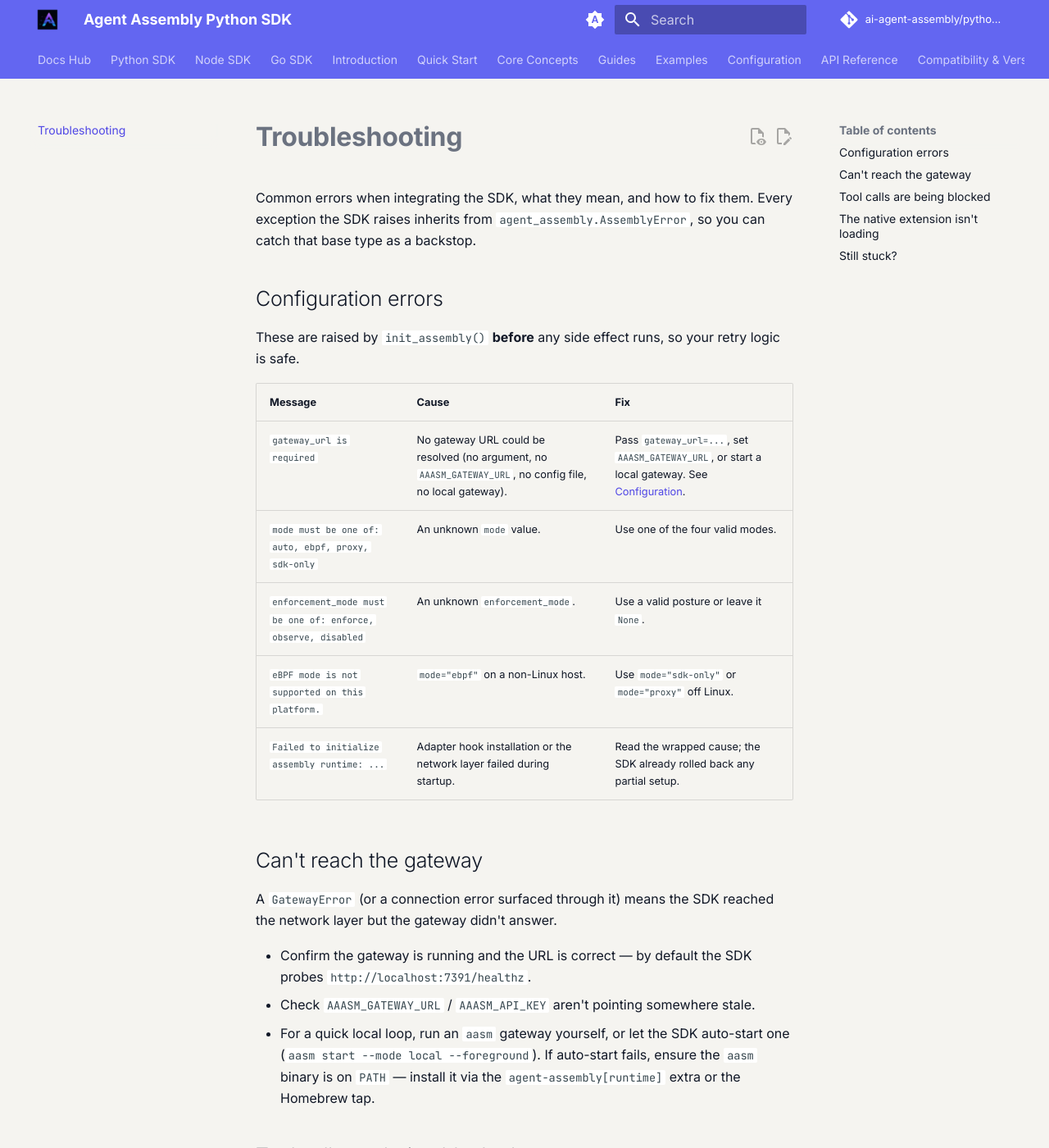
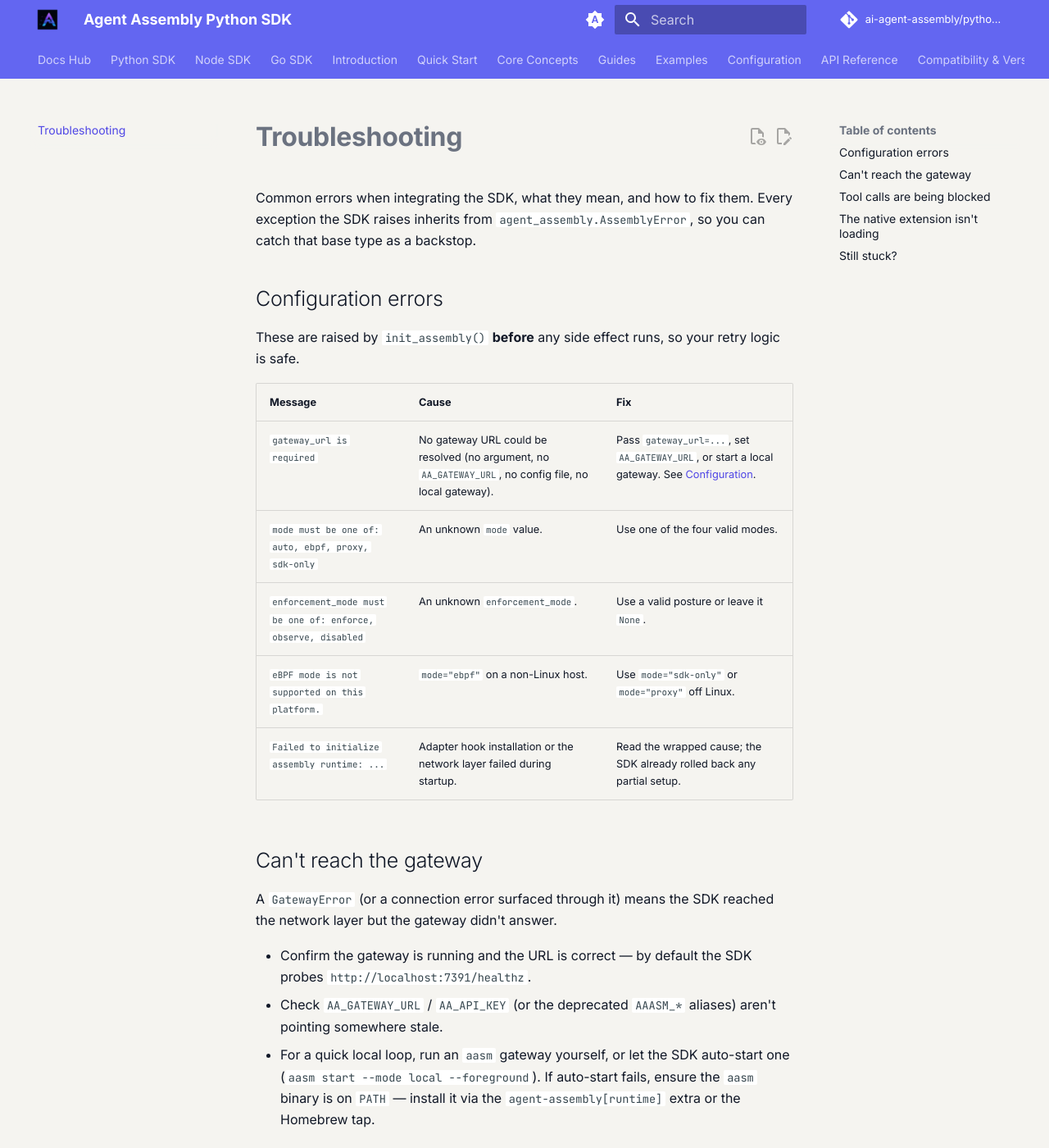
Before and after one commit to AI-agent-assembly/python-sdk, an MkDocs documentation site: the page built from docs/troubleshooting.md, in a window 1280 px wide and 1400 px high. Shown: the whole window at 82% size. Built offline with MkDocs 1.6.1 and Material for MkDocs 9.7.7, drawn with Linux system fonts in a browser that asks for light colours; a script that is not in the unit is left out; the version menu is left out.

Commit message:
📝 (docs): Use canonical AA_* env vars in troubleshooting
Co-Authored-By: Claude Opus 4.8 (1M context) <noreply@anthropic.com>

```diff
--- a/docs/troubleshooting.md
+++ b/docs/troubleshooting.md
@@ -11,7 +11,7 @@ safe.
 
 | Message | Cause | Fix |
 | --- | --- | --- |
-| `gateway_url is required` | No gateway URL could be resolved (no argument, no `AAASM_GATEWAY_URL`, no config file, no local gateway). | Pass `gateway_url=...`, set `AAASM_GATEWAY_URL`, or start a local gateway. See [Configuration](configuration.md#resolution-order). |
+| `gateway_url is required` | No gateway URL could be resolved (no argument, no `AA_GATEWAY_URL`, no config file, no local gateway). | Pass `gateway_url=...`, set `AA_GATEWAY_URL`, or start a local gateway. See [Configuration](configuration.md#resolution-order). |
 | `mode must be one of: auto, ebpf, proxy, sdk-only` | An unknown `mode` value. | Use one of the four valid modes. |
 | `enforcement_mode must be one of: enforce, observe, disabled` | An unknown `enforcement_mode`. | Use a valid posture or leave it `None`. |
 | `eBPF mode is not supported on this platform.` | `mode="ebpf"` on a non-Linux host. | Use `mode="sdk-only"` or `mode="proxy"` off Linux. |
@@ -24,7 +24,7 @@ network layer but the gateway didn't answer.
 
 - Confirm the gateway is running and the URL is correct — by default the SDK probes
   `http://localhost:7391/healthz`.
-- Check `AAASM_GATEWAY_URL` / `AAASM_API_KEY` aren't pointing somewhere stale.
+- Check `AA_GATEWAY_URL` / `AA_API_KEY` (or the deprecated `AAASM_*` aliases) aren't pointing somewhere stale.
 - For a quick local loop, run an `aasm` gateway yourself, or let the SDK auto-start one
   (`aasm start --mode local --foreground`). If auto-start fails, ensure the `aasm` binary is
   on `PATH` — install it via the `agent-assembly[runtime]` extra or the Homebrew tap.
```
